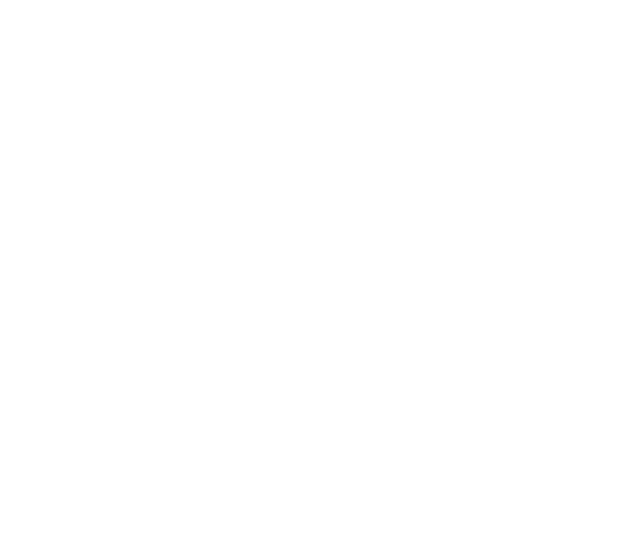
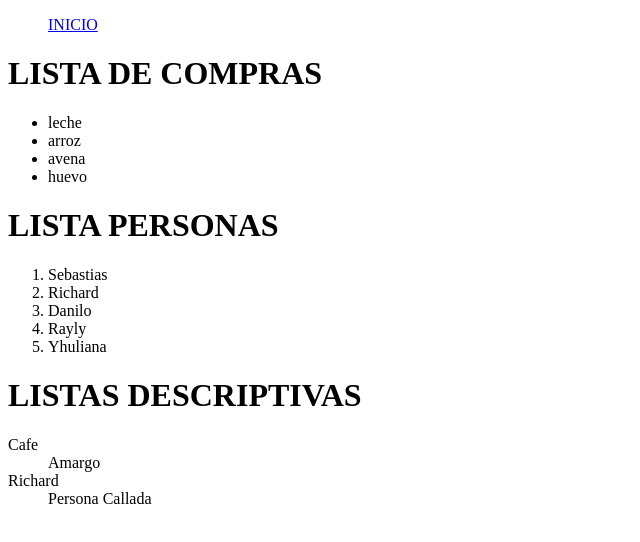
Before and after one commit to Yhulianx/Repositorio-3, a plain HTML site: page Listas.html in a window 1280 px wide. Shown: the whole page, without its empty margins (0-640 px from the left). Drawn offline with Linux system fonts and the light colour scheme.

Commit message:
Se agrego nombre a listas

```diff
--- a/Listas.html
+++ b/Listas.html
@@ -0,0 +1,35 @@
+<!DOCTYPE html>
+<html lang="en">
+<head>
+    <meta charset="UTF-8">
+    <meta name="viewport" content="width=device-width, initial-scale=1.0">
+    <title>Listas</title>
+</head>
+<body>
+    <ul>
+        <a href="index.html">INICIO</a>
+    </ul>
+    <h1>LISTA DE COMPRAS</h1>
+      <ul>
+      <li>leche</li>
+      <li>arroz</li>
+      <li>avena</li>
+      <li>huevo</li>
+      </ul>
+      <h1>LISTA PERSONAS</h1>
+    <ol>
+      <li>Sebastias</li>
+      <li>Richard</li>
+      <li>Danilo</li>
+      <li>Rayly</li>
+      <li>Yhuliana</li>
+    </ol>
+    <h1>LISTAS DESCRIPTIVAS</h1>
+    <dl>
+    <dt>Cafe</dt>
+    <dd>Amargo</dd>
+    <dt>Richard</dt>
+    <dd>Persona Callada</dd>
+    </dl>
+</body>
+</html>
```
Also changed, not shown: GaleriaFotos.html (+13 -0 lines), GaleriaVideos.html (+13 -0 lines), Tabla.html (+13 -0 lines), index.html (+1 -1 lines).
